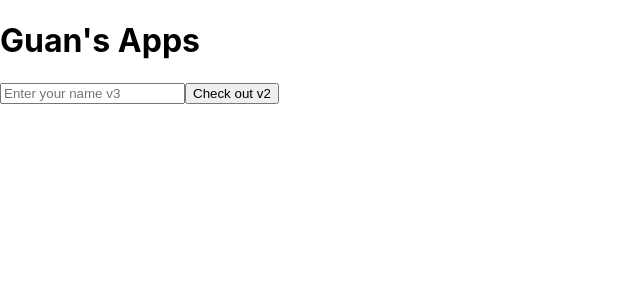
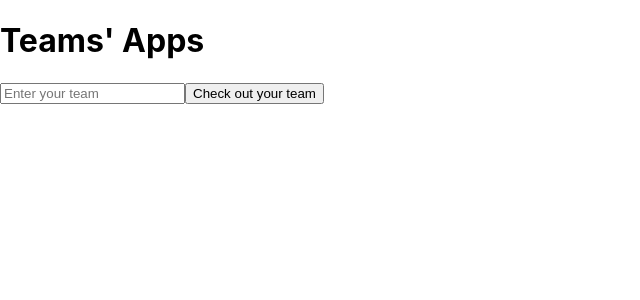
Before and after one commit to 54hg0220/monorepo, a React (Create React App) app in the folder frontend/: page / in a window 1280 px wide. Shown: the top 300 px of the page, without its empty margins (0-640 px from the left). Built offline with nearby package versions, Linux system fonts and the light colour scheme.

Commit message:
update teams feature

```diff
--- a/frontend/src/App.js
+++ b/frontend/src/App.js
@@ -18,16 +18,16 @@ function App() {
 
   return (
     <div className="App">
-      <h1>Guan's Apps</h1>
+      <h1>Teams' Apps</h1>
       <form onSubmit={handleSubmit}>
         <input
           type="text"
           value={name}
           onChange={(e) => setName(e.target.value)}
-          placeholder="Enter your name v3"
+          placeholder="Enter your team"
           required
         />
-        <button type="submit">Check out v2</button> {/* Fixed button type */}
+        <button type="submit">Check out your team</button> {/* Fixed button type */}
       </form>
       {message && <p>{message}</p>}
     </div>
```
Also changed, not shown: 2 other files (tests, documents, lock files or other folders).
